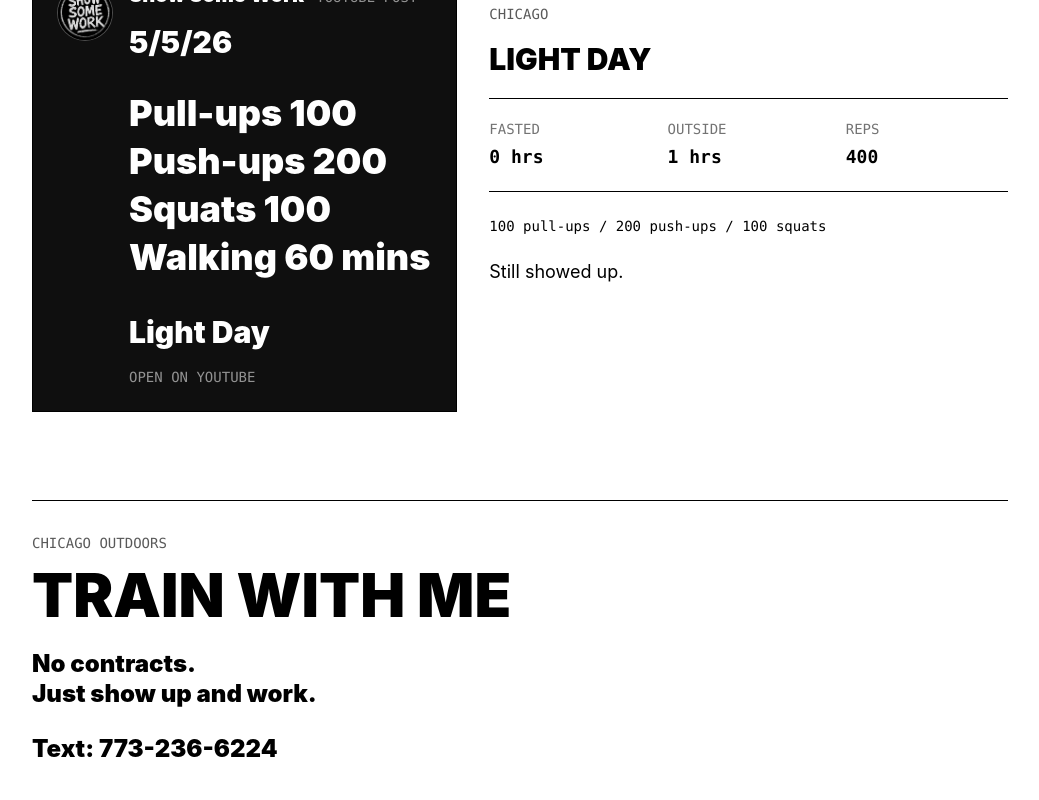
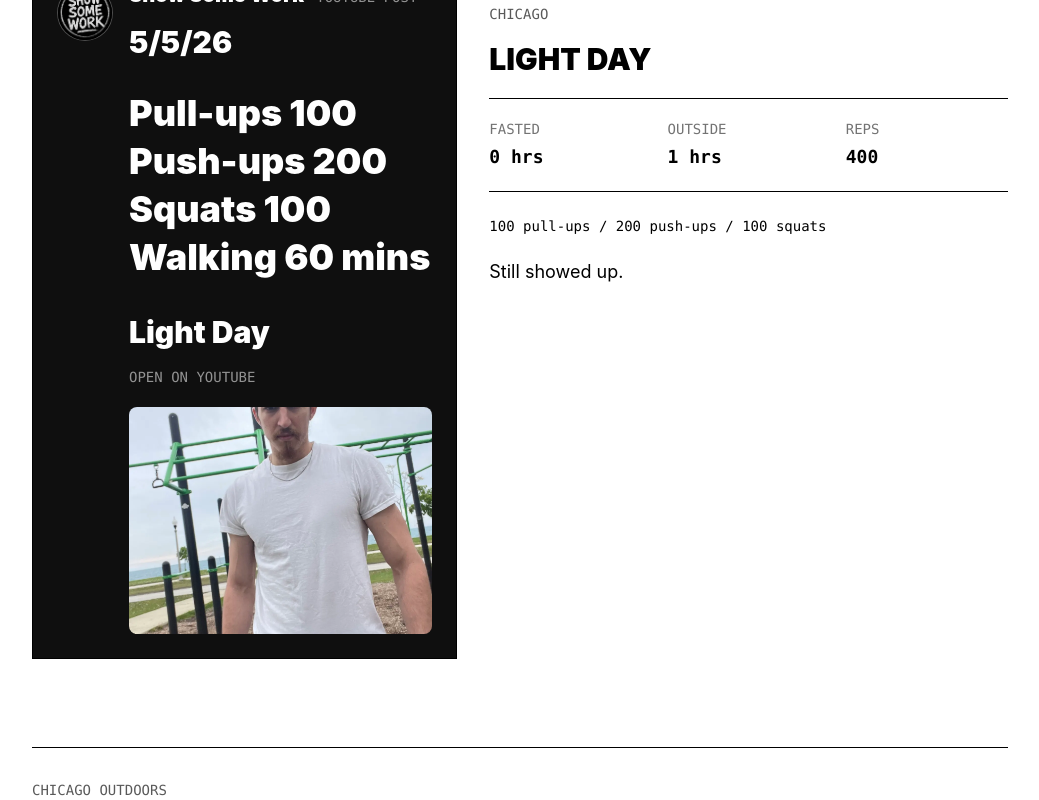
Before and after one commit to mjcreativemedia/show-some-work-site, a React (Vite) app: page / in a window 1280 px wide. Shown: the part 524-1324 px from the top of the page, without its empty margins (120-1159 px from the left). Built offline with nearby package versions, Linux system fonts and the light colour scheme.

Commit message:
Add day one post image

```diff
--- a/src/Admin.tsx
+++ b/src/Admin.tsx
@@ -33,6 +33,7 @@ function createBlankLog(logs: DailyLog[]): DailyLog {
     notes: "Still here.",
     video: "",
     post: "",
+    postImage: "",
   };
 }
 
@@ -358,6 +359,17 @@ function AdminPage() {
               </label>
             </div>
 
+            <label className="font-mono text-sm uppercase text-black/65">
+              Post image path
+              <input
+                className="mt-2 w-full border border-black px-3 py-3 font-sans text-base text-black"
+                type="text"
+                value={entry.postImage ?? ""}
+                placeholder="/day-1-youtube-post.webp"
+                onChange={(event) => setEntry({ ...entry, postImage: event.target.value })}
+              />
+            </label>
+
             <div className="flex flex-col gap-3 border-t border-black pt-5 sm:flex-row sm:items-center">
               <button
                 className="border border-black bg-black px-5 py-3 font-mono text-sm font-bold uppercase text-white"
--- a/src/App.tsx
+++ b/src/App.tsx
@@ -99,6 +99,15 @@ function CommunityPost({ entry }: { entry: DailyLog }) {
           )}
 
           <p className="mt-5 font-mono text-sm uppercase text-white/55">Open on YouTube</p>
+
+          {entry.postImage && (
+            <img
+              className="mt-5 aspect-[4/3] w-full rounded-lg object-cover"
+              src={entry.postImage}
+              alt=""
+              loading="lazy"
+            />
+          )}
         </div>
       </div>
     </a>
--- a/src/content/logs.json
+++ b/src/content/logs.json
@@ -12,6 +12,7 @@
     "squats": 100,
     "notes": "Still showed up.",
     "video": "",
-    "post": "http://youtube.com/post/Ugkxrk46DwL7yW2Cun3CaCY1Y_2mt8wWd7ka?si=q7ii90RY1glvFSYP"
+    "post": "http://youtube.com/post/Ugkxrk46DwL7yW2Cun3CaCY1Y_2mt8wWd7ka?si=q7ii90RY1glvFSYP",
+    "postImage": "/day-1-youtube-post.webp"
   }
 ]
--- a/src/content/site.ts
+++ b/src/content/site.ts
@@ -12,6 +12,7 @@ export type DailyLog = {
   notes: string;
   video: string;
   post?: string;
+  postImage?: string;
 };
 
 export const site = {
```
Also changed, not shown: public/day-1-youtube-post.webp (added).
